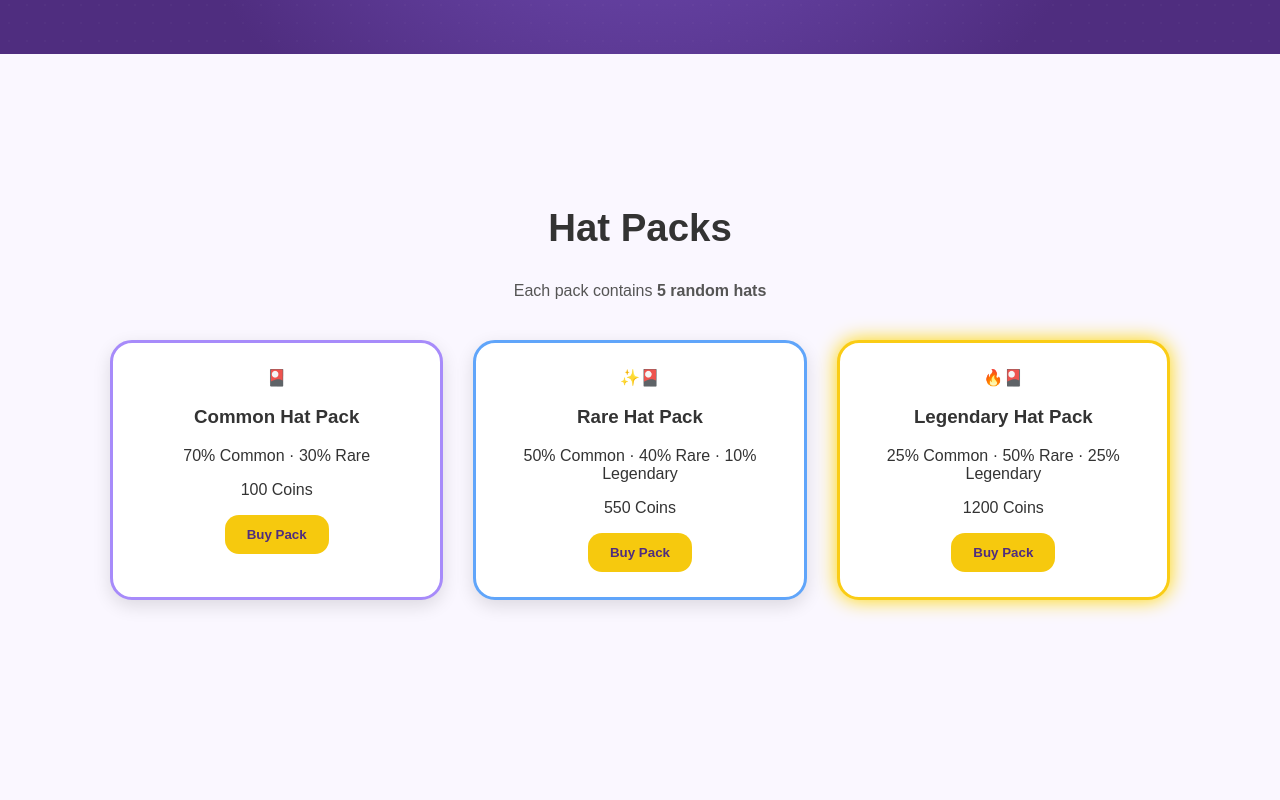
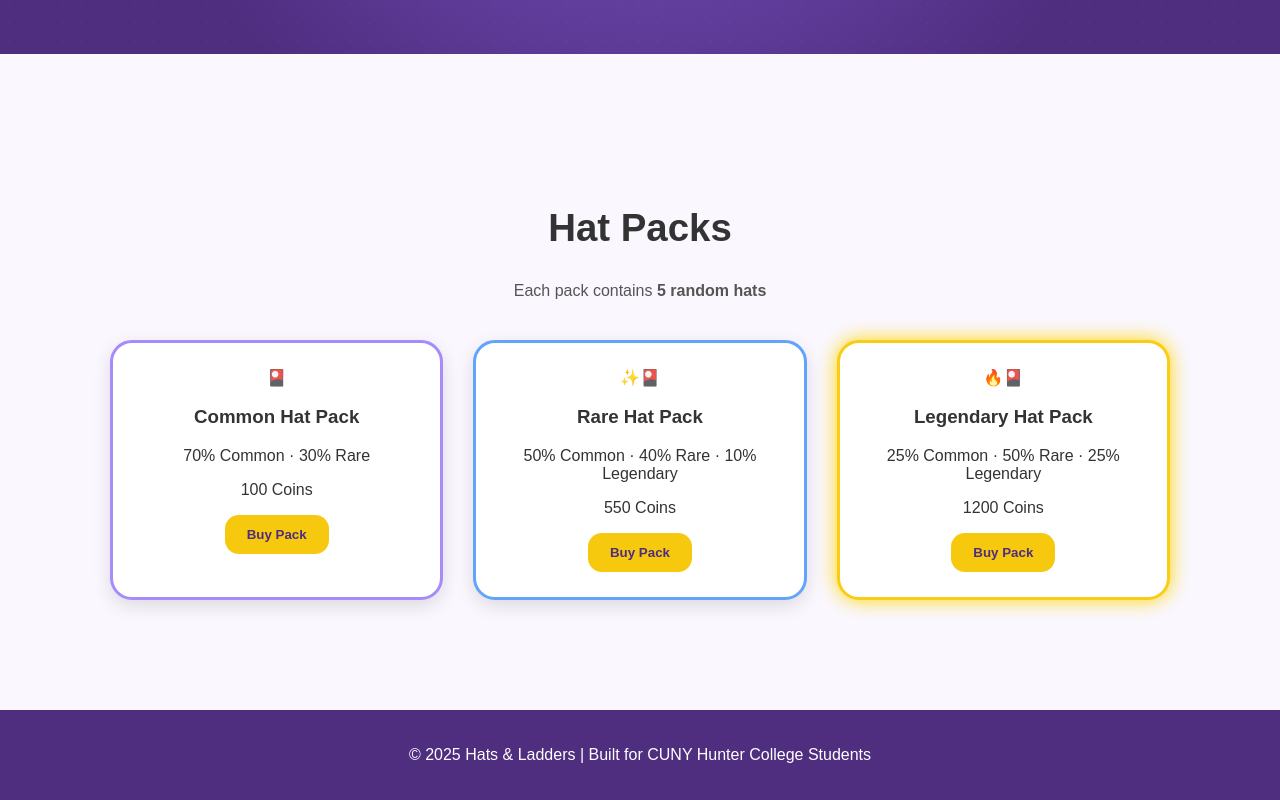
Before and after one commit to Hunterweb948/Hats-and-Ladders, a plain HTML site: page shop.html in a window 1280 px wide. Shown: the part 855-1655 px from the top of the page. Before the commit the page ends 1515 px from the top, so only its background shows below. Drawn offline with Linux system fonts and the light colour scheme.

Commit message:
Add files via upload

```diff
--- a/shop.html
+++ b/shop.html
@@ -137,5 +137,8 @@
 </div>
 
 <script src="shop.js"></script>
+  <footer>
+    <p>© 2025 Hats & Ladders | Built for CUNY Hunter College Students</p>
+  </footer>
 </body>
 </html>
```
